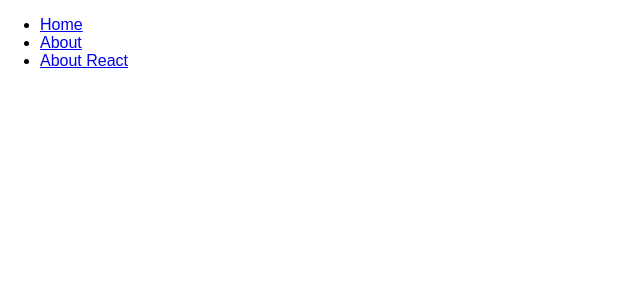
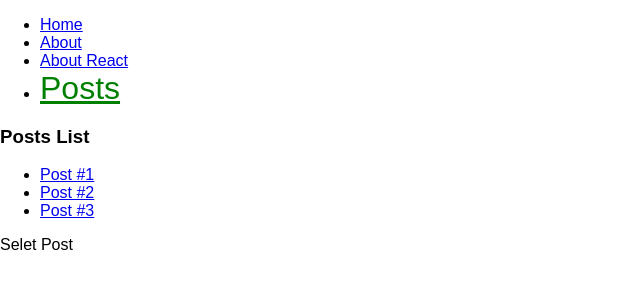
Before and after one commit to hellomac87/react-router-tutorial, a React (Create React App) app: page /Posts in a window 1280 px wide. Shown: the top 300 px of the page, without its empty margins (0-640 px from the left). Built offline with nearby package versions, Linux system fonts and the light colour scheme.

Commit message:
라우트 안의 라우트

```diff
--- a/src/App.js
+++ b/src/App.js
@@ -2,7 +2,8 @@ import React, { Component } from 'react';
 import { Route } from 'react-router-dom';
 import {
   Home,
-  About
+  About,
+  Posts
 } from 'pages';
 import Menu from 'components/Menu';
 
@@ -12,6 +13,7 @@ class App extends Component {
         <Menu />
         <Route exact path="/" component={Home} />
         <Route path="/about/:name?" component={About} />
+        <Route path="/Posts" component={Posts} />
       </div>;
 
   }
--- a/src/components/Menu.js
+++ b/src/components/Menu.js
@@ -13,6 +13,7 @@ const Menu = () => {
                 <li><NavLink exact to="/" activeStyle={activeStyle}>Home</NavLink></li>
                 <li><NavLink exact to="/about" activeStyle={activeStyle}>About</NavLink></li>
                 <li><NavLink to="/about/react" activeStyle={activeStyle}>About React</NavLink></li>
+                <li><NavLink to="/Posts" activeStyle={activeStyle}>Posts</NavLink></li>
             </ul>
         </div>
     );
--- /dev/null
+++ b/src/pages/Post.js
@@ -0,0 +1,11 @@
+import React from 'react';
+
+const Post = ({match}) => {
+    return (
+        <p>
+            포스트 #{match.params.id}
+        </p>
+    );
+};
+
+export default Post;
--- /dev/null
+++ b/src/pages/Posts.js
@@ -0,0 +1,20 @@
+import React from 'react';
+import { Post } from 'pages';
+import { Link, Route } from 'react-router-dom';
+
+const Posts = ({ match }) => {
+    return (
+        <div>
+            <h3>Posts List</h3>
+            <ul>
+                <li><Link to={`${match.url}/1`}>Post #1</Link></li>
+                <li><Link to={`${match.url}/2`}>Post #2</Link></li>
+                <li><Link to={`${match.url}/3`}>Post #3</Link></li>
+            </ul>
+            <Route exact path={match.url} render={() => (<p>Selet Post</p>)}/>
+            <Route exact path={`${match.url}/:id`} component={Post}/>
+        </div>
+    );
+};
+
+export default Posts;
--- a/src/pages/index.js
+++ b/src/pages/index.js
@@ -1,2 +1,4 @@
 export { default as Home } from "./Home";
 export { default as About } from "./About";
+export { default as Post } from "./Post";
+export { default as Posts } from "./Posts";
```
